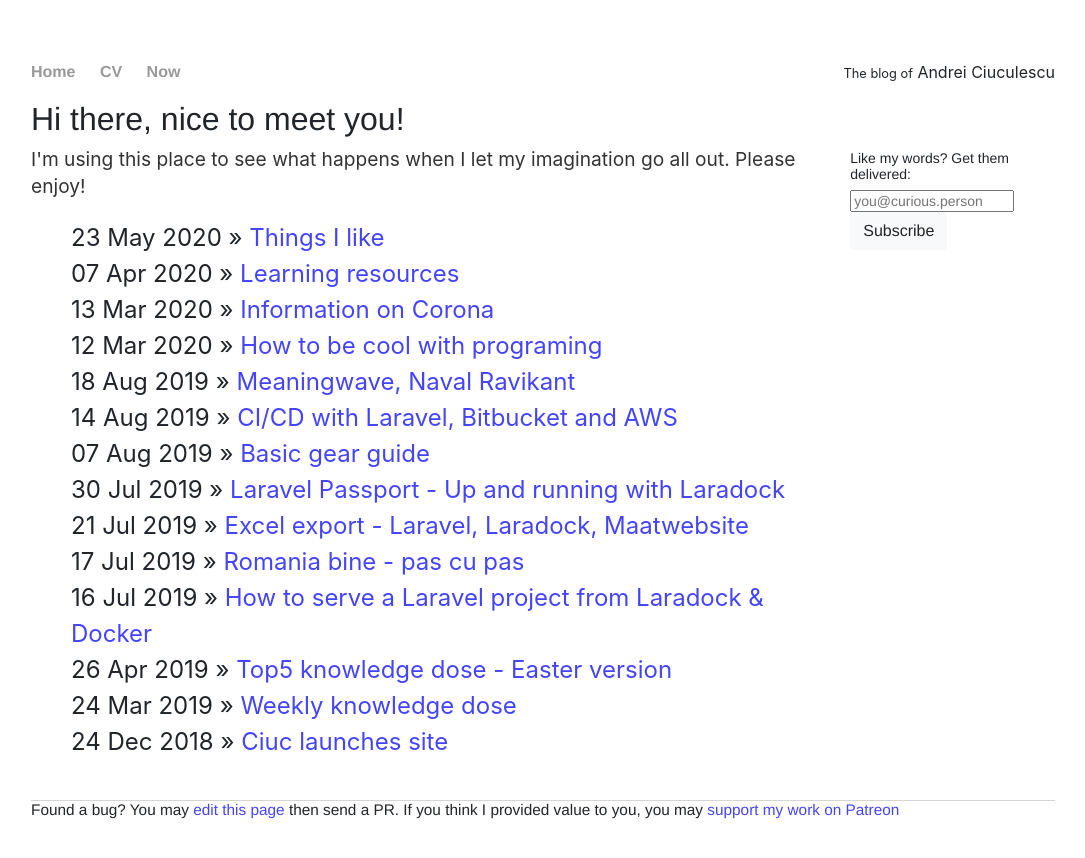
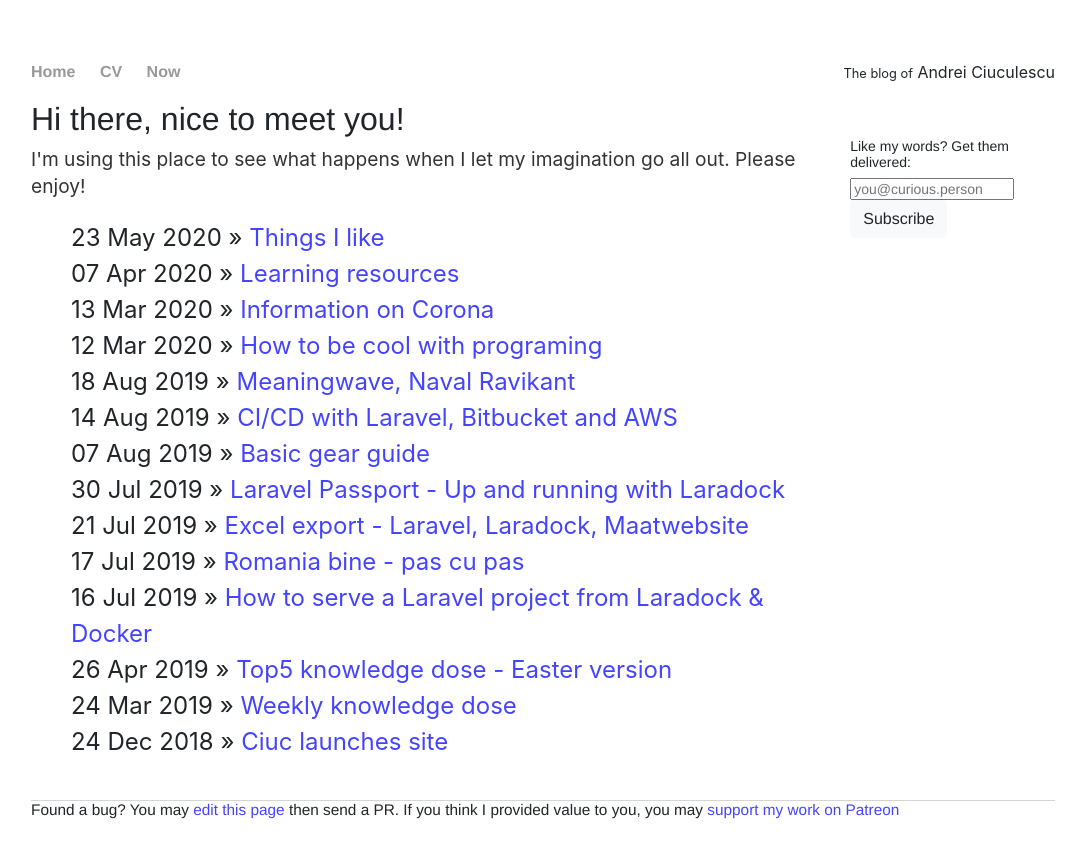
Before and after one commit to anrei0000/anrei0000.github.io, a Jekyll site: the page built from index.html, in a window 1280 px wide. Shown: the top 858 px of the page, without its empty margins (97-1182 px from the left). Built offline with Jekyll 4.4.1, drawn with Linux system fonts in a browser that asks for light colours; nearby versions of some CDN libraries; comment, search, counter and statistics services are not loaded; a style sheet for code colours, icons or effects is not loaded.

Commit message:
- add subscription

```diff
--- a/_layouts/default.html
+++ b/_layouts/default.html
@@ -12,6 +12,7 @@
           crossorigin="anonymous">
     <link rel="stylesheet" type="text/css" href="/css/main.css">
     <link rel="stylesheet" type="text/css" href="/css/social.css">
+    <link href="//cdn-images.mailchimp.com/embedcode/classic-10_7.css" rel="stylesheet" type="text/css">
 </head>
 <body>
 <div class="top">
@@ -36,16 +37,10 @@
     <div class="content-inside" style="flex: 1 70%;">
         {{ content }}
     </div>
-    <div class="sidebar" style="flex: 1 10%; padding-top: 50px;">
+    <div class="sidebar" style="flex: 1 10%; padding-top: 38px;">
 
         <div class="signup">
             <!-- Begin Mailchimp Signup Form -->
-            <link href="//cdn-images.mailchimp.com/embedcode/classic-10_7.css" rel="stylesheet" type="text/css">
-            <style type="text/css">
-                #mc_embed_signup{background:#fff; clear:left; font:14px Helvetica,Arial,sans-serif; }
-                /* Add your own Mailchimp form style overrides in your site stylesheet or in this style block.
-                   We recommend moving this block and the preceding CSS link to the HEAD of your HTML file. */
-            </style>
 
             <div id="mc_embed_signup">
                 <form action="https://imiasum.us16.list-manage.com/subscribe/post?u=d3580c2f137194281a157e2cd&amp;id=0c27242e38" method="post" id="mc-embedded-subscribe-form" name="mc-embedded-subscribe-form" class="validate" target="_blank" novalidate>
@@ -83,9 +78,6 @@
             >support my work on Patreon <i class="fa fa-patreon"></i></a>
         </span>
     </h4>
-    <h4>
-
-    </h4>
 </footer>
 </body>
 
--- a/css/main.css
+++ b/css/main.css
@@ -17,6 +17,12 @@
     font-size: 1.2em;
     line-height: 1.4em;
     color: #333;
+}
+
+#mc_embed_signup {
+    background: #fff;
+    clear: left;
+    font: 14px Helvetica, Arial, sans-serif;
 }
 
 /*#footer {*/
```
